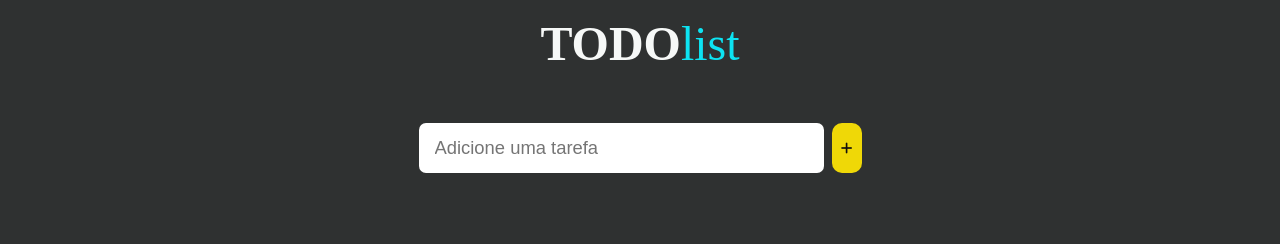
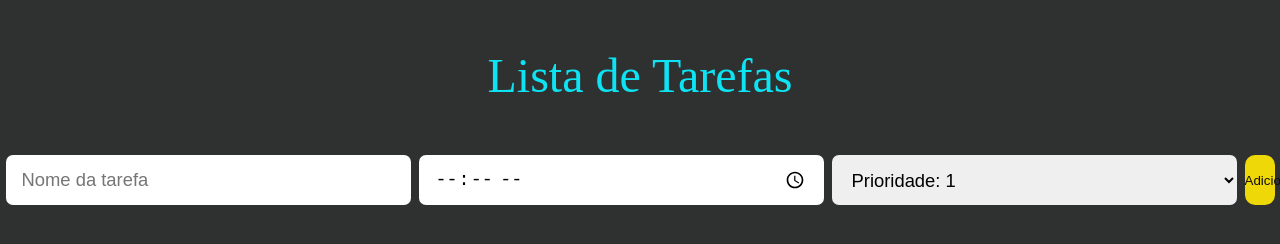
Before and after one commit to Luisbarbosa17/Atividades-Infinity-School-, a plain HTML site: page Lista-de-Tarefas-main/index.html in a window 1280 px wide. Drawn offline with Linux system fonts and the light colour scheme.

Commit message:
Update index.html
Novo Layout

```diff
--- a/Lista-de-Tarefas-main/index.html
+++ b/Lista-de-Tarefas-main/index.html
@@ -3,20 +3,28 @@
 <head>
     <meta charset="UTF-8">
     <meta name="viewport" content="width=device-width, initial-scale=1.0">
-    <title>Lista de tarefas</title>
-    <link href="https://fonts.googleapis.com/css?family=Hind&display=swap" rel="stylesheet">
-    <link rel="stylesheet" href="path/to/font-awesome/css/font-awesome.min.css">
+    <title>Lista de Tarefas</title>
+    <link rel="stylesheet" href="styles.css">
+    <link href="https://fonts.googleapis.com/css2?family=Roboto:wght@400;700&display=swap" rel="stylesheet">
     <script src="https://kit.fontawesome.com/a81368914c.js"></script>
-    <link rel="stylesheet" href="styles.css">
 </head>
 <body>
-    <h1><span class="titulo">Todo</span>list</h1>
-    <div class="input-div">
-        <input type="text" class="input" placeholder="Adicione uma tarefa" />
-        <button class="add"><i class="fas fa-plus"></i></button>
+    <div class="container">
+        <h1>Lista de Tarefas</h1>
+        <div class="input-div">
+            <input type="text" class="input" placeholder="Nome da tarefa" id="taskName" />
+            <input type="time" class="input" id="taskTime" />
+            <select class="input" id="taskPriority">
+                <option value="1">Prioridade: 1</option>
+                <option value="2">Prioridade: 2</option>
+                <option value="3">Prioridade: 3</option>
+                <option value="4">Prioridade: 4</option>
+                <option value="5">Prioridade: 5</option>
+            </select>
+            <button class="add" id="addTaskBtn">Adicionar</button>
+        </div>
+        <ul class="task-list" id="taskList"></ul>
     </div>
-    <div class="container"></div>
-   <script src="scripts.js"></script>
-  </body>
-
+    <script src="scripts.js"></script>
+</body>
 </html>
```
